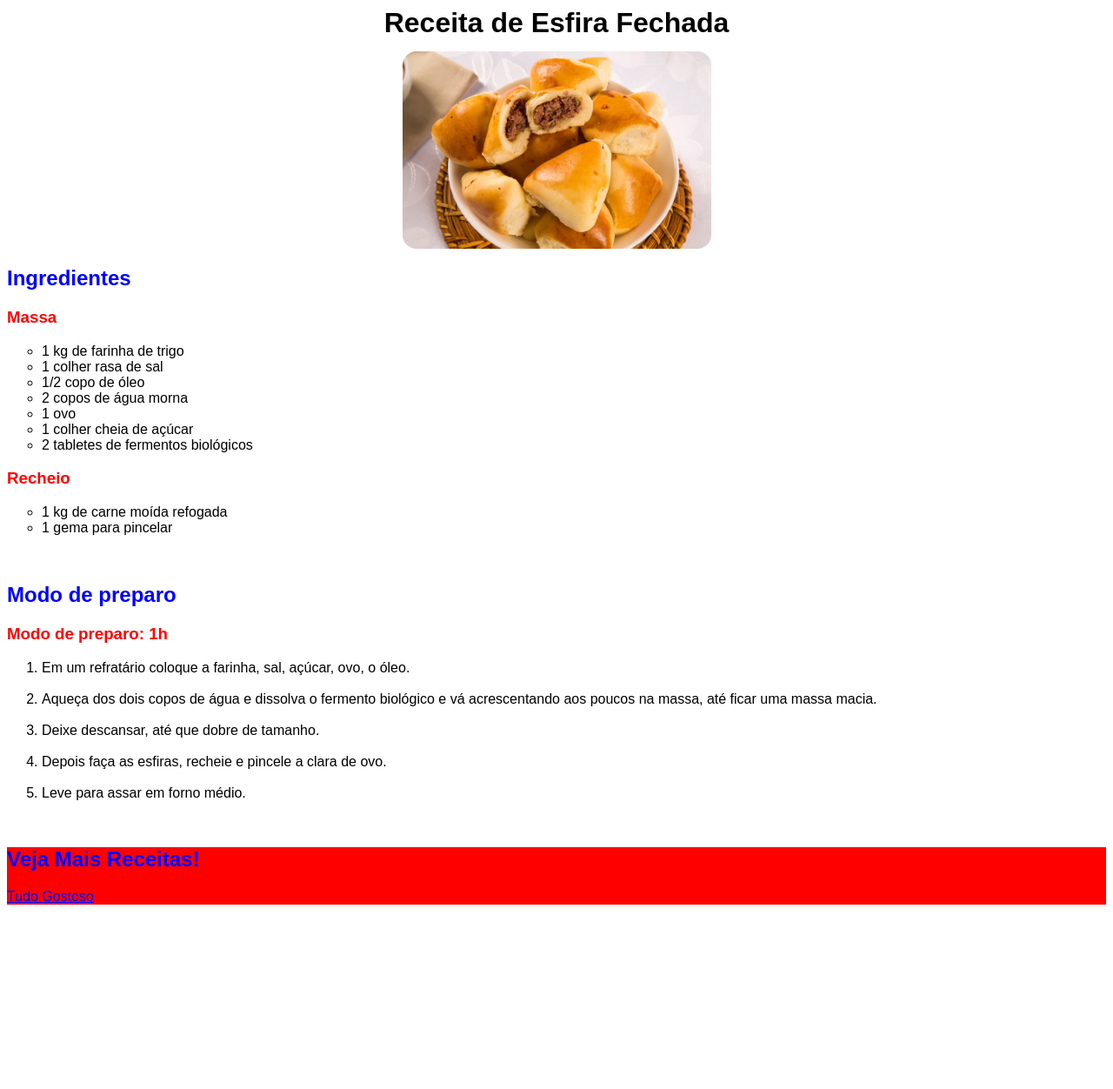
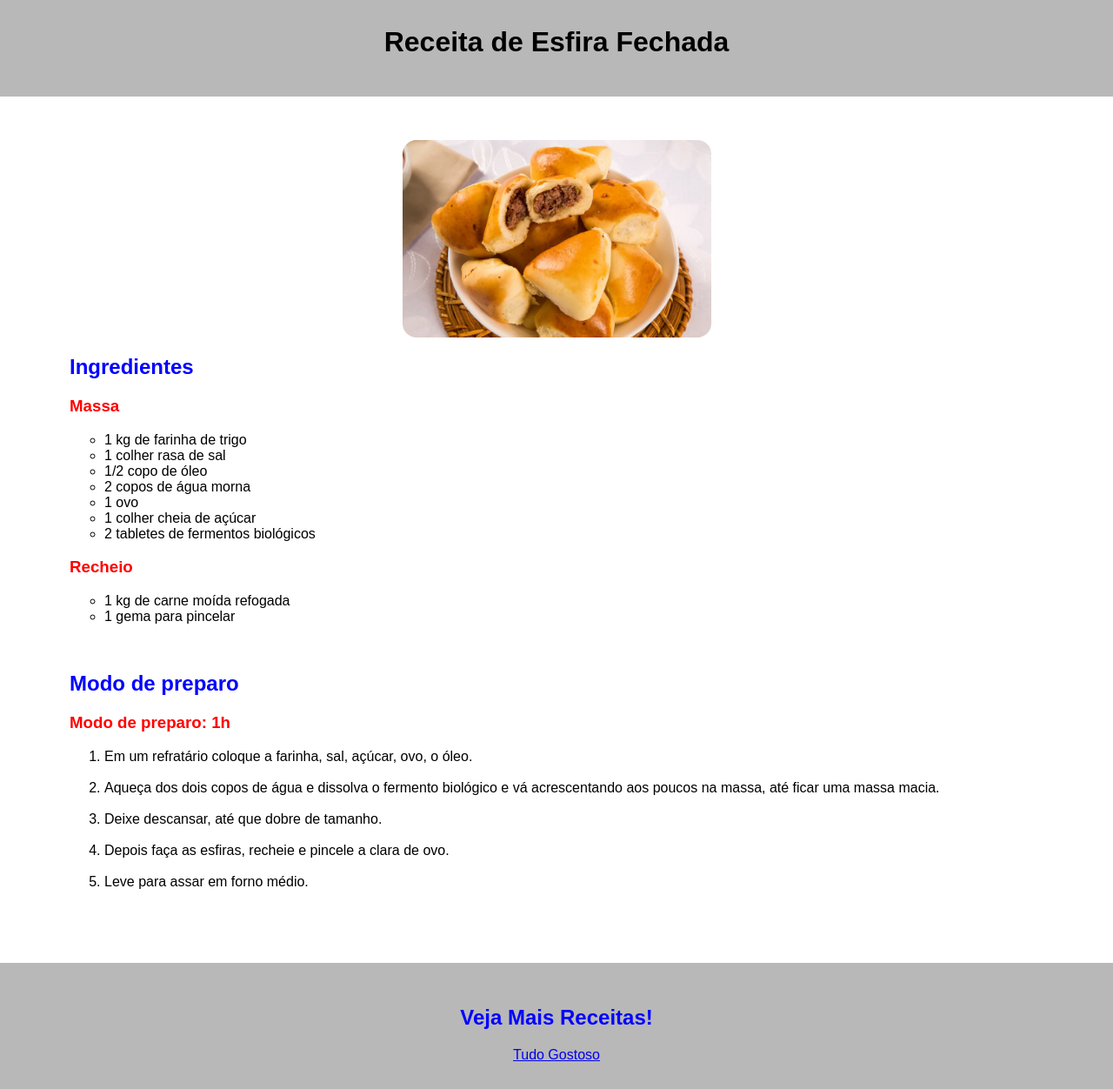
Before and after one commit to LuanMendesMoura/senac, a PHP site: page /html/receita/receita.html in a window 1280 px wide. Shown: the whole page at 87% size. Before the commit the page ends 1040 px from the top, so only its background shows below. Run offline with PHP 8.4, Linux system fonts and the light colour scheme.

Commit message:
arrumei minha pagina receita e conteudo adicional no mysql

```diff
--- a/html/receita/receita.html
+++ b/html/receita/receita.html
@@ -9,7 +9,9 @@
 
 </head>
 <body>
-    <h1>Receita de Esfira Fechada</h1>
+    <header>
+        <h1>Receita de Esfira Fechada</h1>
+    </header>
     <img src="esfira fechada.jpeg" alt="Esfira Fechada" width="355,2px" height="227,2px">
     <h2>Ingredientes</h2>
     <h3>Massa</h3>
@@ -43,9 +45,9 @@
         <li>Leve para assar em forno médio.</li>
     </ol>
     <br>
-    <div>
+    <footer>
         <h2>Veja Mais Receitas!</h2>
         <a href="https://www.tudogostoso.com.br/">Tudo Gostoso</a>
-    </div>
+    </footer>
 </body>
 </html>
--- a/html/receita/style.css
+++ b/html/receita/style.css
@@ -2,6 +2,7 @@ body {
     background-color: white;
     font-family:  Arial, Helvetica, sans-serif;
     color: black;
+    margin: 0 80px 0 80px;
 }
 
 h1 {
@@ -27,6 +28,16 @@ ul li {
     list-style: circle;
 }
 
-div {
-    background-color: red;
+footer {
+    background-color: rgb(184, 184, 184);
+    margin: 50px -80px 0 -80px;
+    text-align: center;
+    padding: 30px;
 }
+
+header {
+    background-color: rgb(184, 184, 184);
+    margin: 0 -80px 50px -80px;
+    text-align: center;
+    padding: 30px;
+}
```
Also changed, not shown: MySQL/Segunda Lista de Exercícios.sql (+35 -0 lines).
